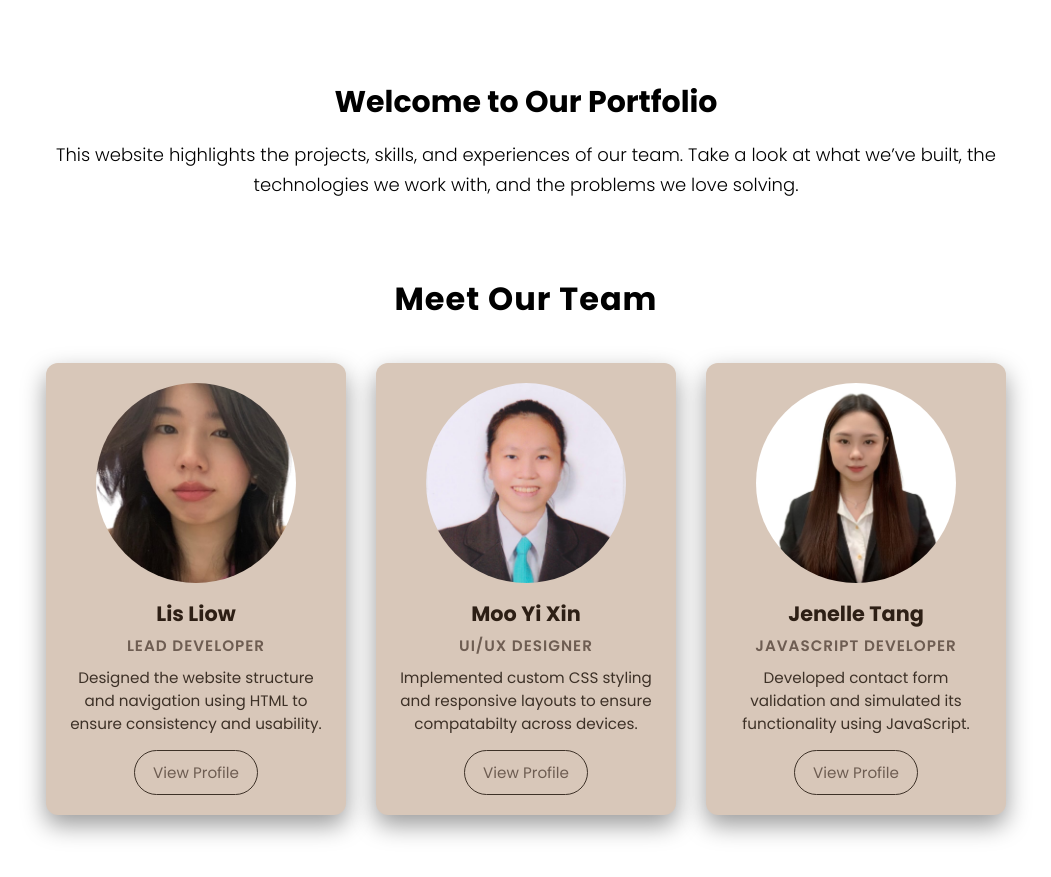
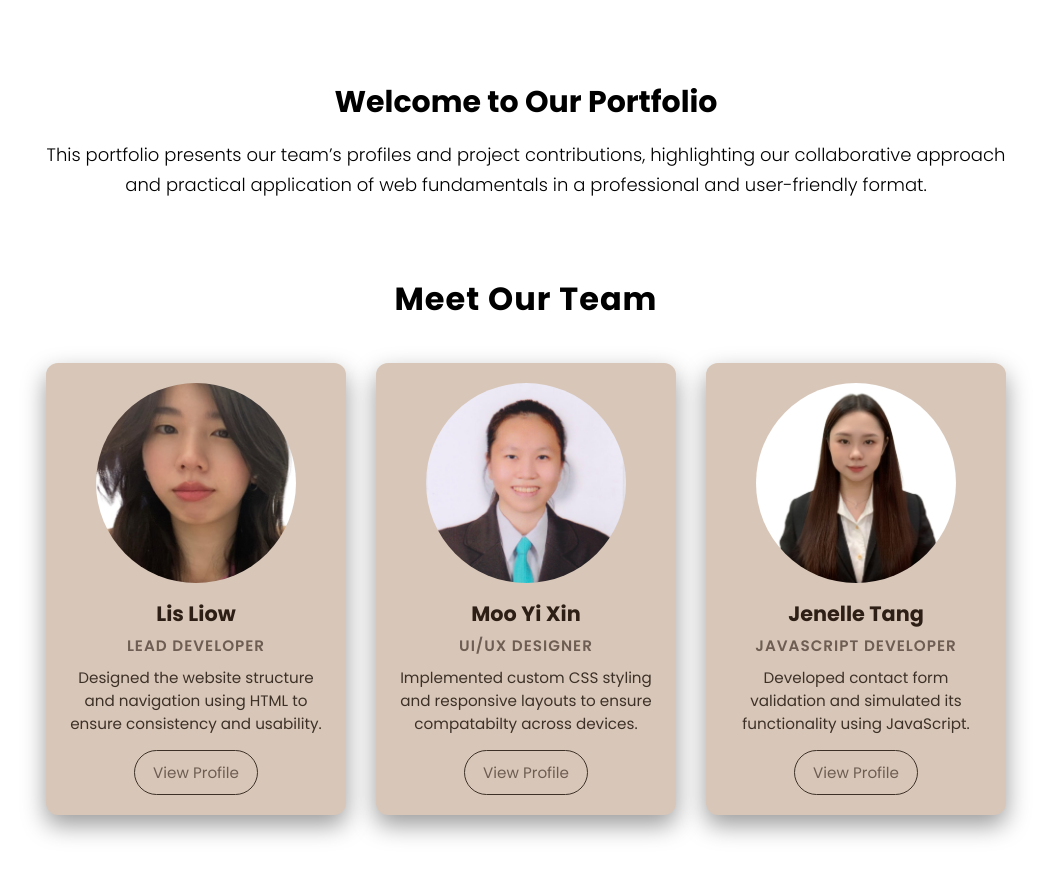
Before and after one commit to lisli2107/ls, a plain HTML site: page index.html in a window 1280 px wide. Shown: the part 820-1697 px from the top of the page, without its empty margins (114-1165 px from the left). Drawn offline with Linux system fonts and the light colour scheme.

Commit message:
Update index.html

```diff
--- a/index.html
+++ b/index.html
@@ -46,19 +46,15 @@
         <div class="banner-text">
             <h1>Liow's Group</h1>
             <p>This is our group <br>Lishyan, Yi Xin & Jenelle Tang</p>
-            <a href="#team" class="wht-btn">Learn More about Us</a> <!--  Make it connect to anchor -->
+            <a href="#team" class="wht-btn">Learn More about Us</a>
         </div>
     </section>
 
     <section class="intro">
         <h1>Welcome to Our Portfolio</h1>
-
         <p>
-        This website highlights the projects, skills, and experiences of our team.
-        Take a look at what we’ve built, the technologies we work with, and the problems we love solving.
+        This portfolio presents our team’s profiles and project contributions, highlighting our collaborative approach and practical application of web fundamentals in a professional and user-friendly format.
         </p>
-
-        <!-- <iframe width="560" height="315" src="https://www.youtube.com/embed/fumJ7uUlEdk?si=xSPVTvXk6Ys8Kmrz" title="YouTube video player" frameborder="0" allow="accelerometer; autoplay; clipboard-write; encrypted-media; gyroscope; picture-in-picture; web-share" referrerpolicy="strict-origin-when-cross-origin" allowfullscreen></iframe> -->
     </section>
 
 
```
